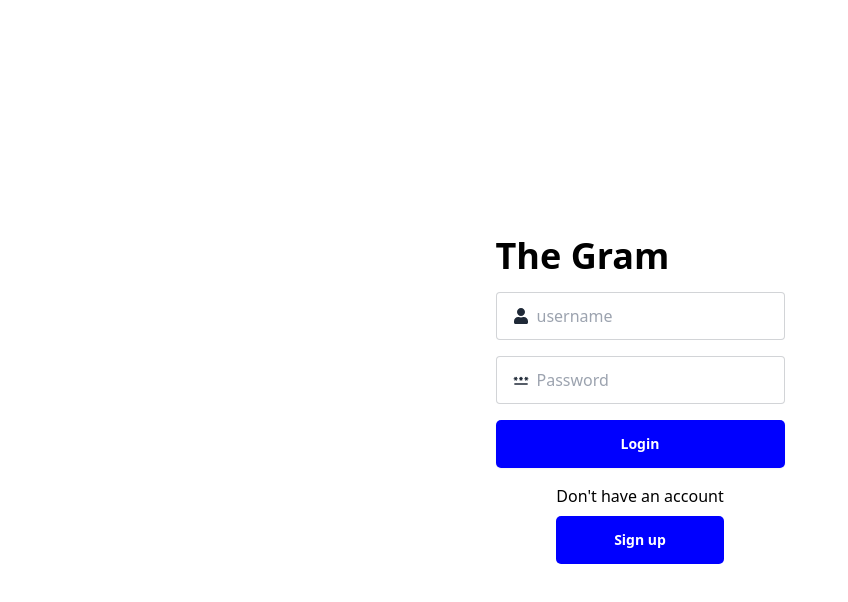
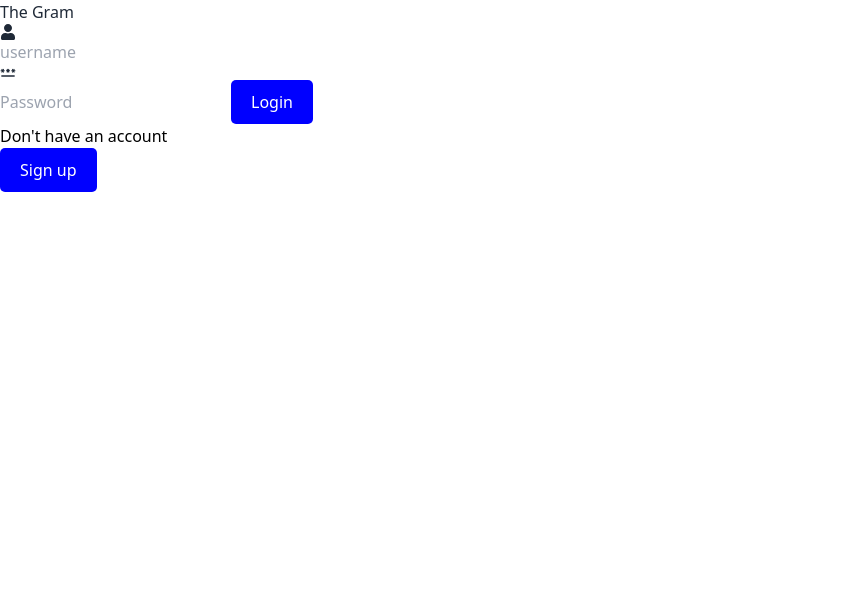
Before and after one commit to Lokeshwaari/The_gram, a React (Create React App) app in the folder frontend/: page /login in a window 1280 px wide. Shown: the top 602 px of the page, without its empty margins (0-848 px from the left). Built offline with nearby package versions, Linux system fonts and the light colour scheme; no server answers.

Commit message:
modified file

```diff
--- a/frontend/tailwind.config.js
+++ b/frontend/tailwind.config.js
@@ -3,7 +3,7 @@ import daisyui from "daisyui";
 import daisyUIThemes from "daisyui/src/theming/themes";
 /** @type {import('tailwindcss').Config} */
 export default {
-	content: ["./index.html", "./src/**/*.{js,ts,jsx,tsx}",],
+	content: ["./index.html", "./components/**/*.{js,ts,jsx,tsx}"],
 	theme: {
 		extend: {},
 	},
```
